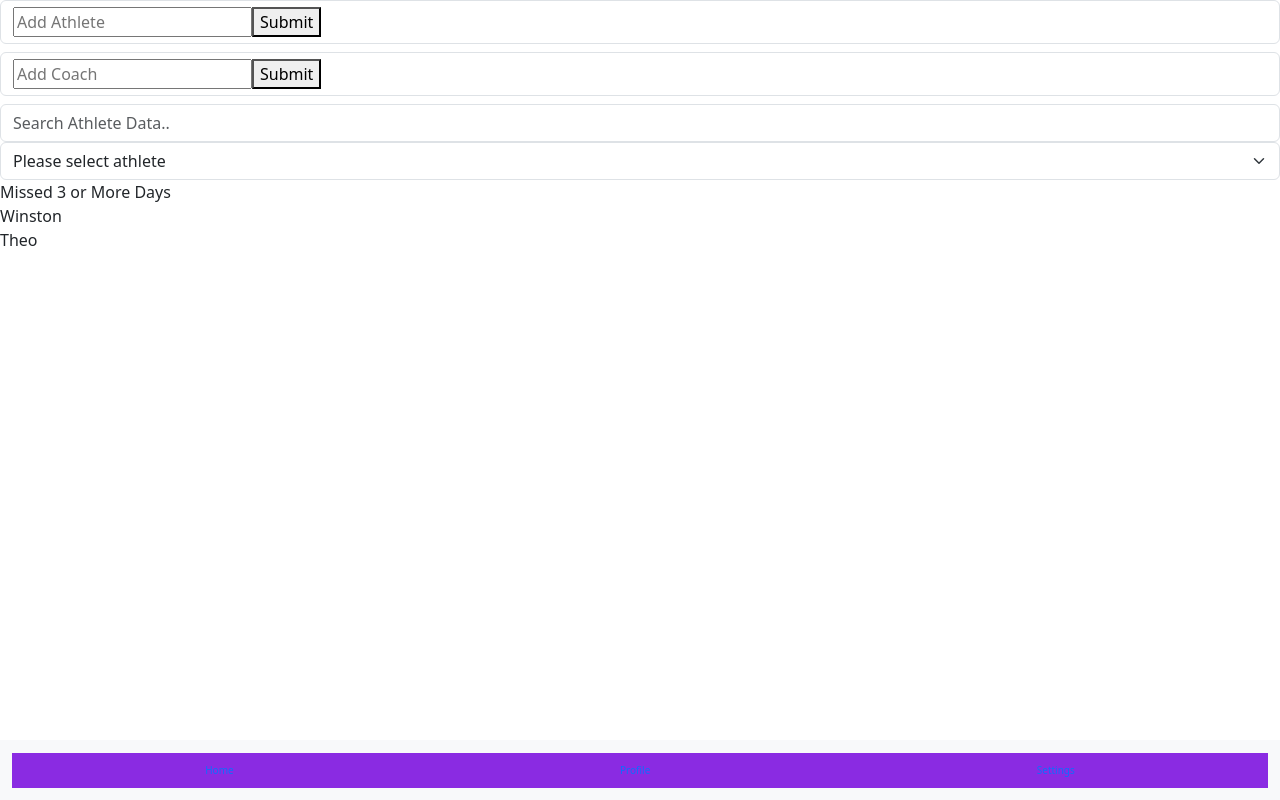
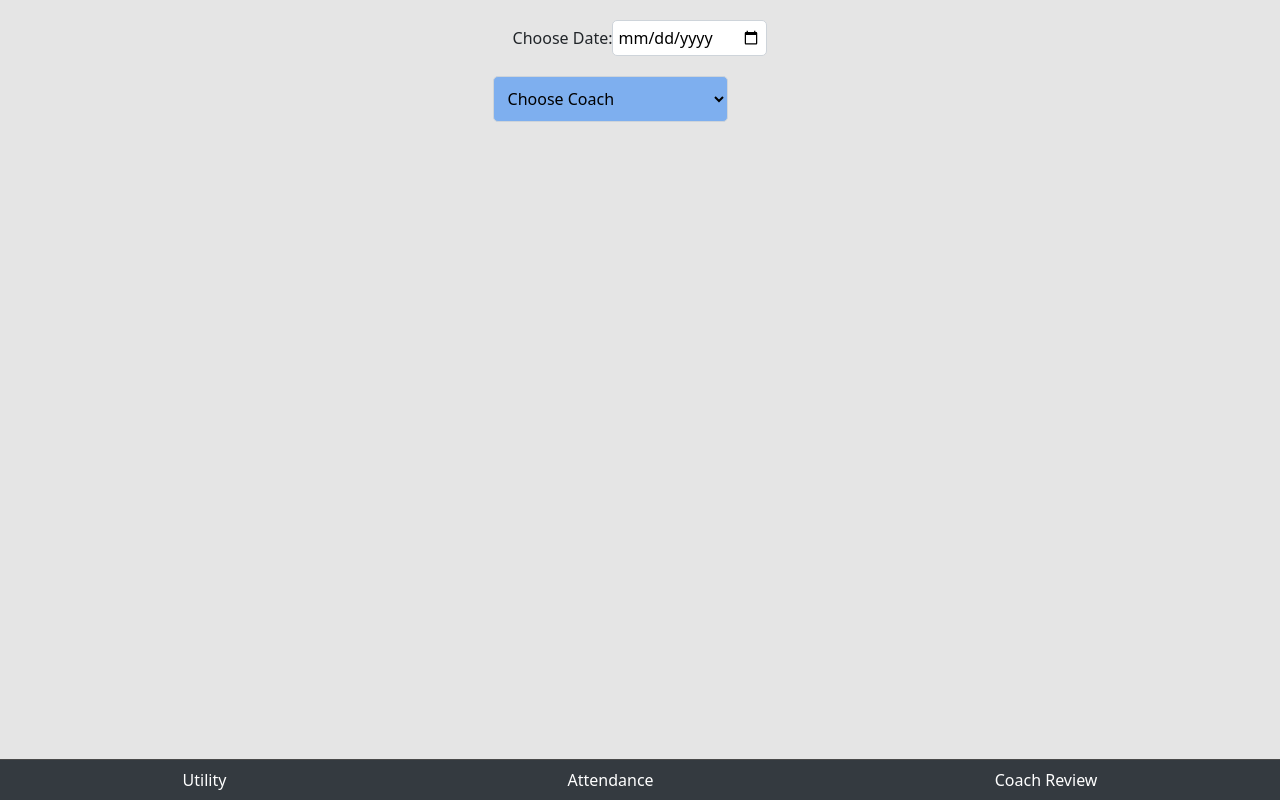
Before and after one commit to ScottEansor/wsc-attendance-2, a React (Vite) app in the folder frontend/: page / in a window 1280 px wide. Built offline with nearby package versions, Linux system fonts and the light colour scheme.

Commit message:
styled most of the app

```diff
--- a/frontend/src/App.jsx
+++ b/frontend/src/App.jsx
@@ -5,12 +5,12 @@ import Utility from "./Components/Utility.jsx";
 
 function App() {
   return (
-    <>
-      <Utility />
+    <div className="app-container">
+      {/* <Utility /> */}
       {/* <Attendance /> */}
-      {/* <CoachReview></CoachReview> */}
+      <CoachReview></CoachReview>
       <NavBar />
-    </>
+    </div>
   );
 }
 
--- a/frontend/src/Components/AthleteHistory.jsx
+++ b/frontend/src/Components/AthleteHistory.jsx
@@ -1,16 +1,12 @@
 import React, { useState, useMemo, useEffect } from "react";
-// ------review use effect with Tim and talk about function for review. make sure its dialed
+import "./utility.css"; // Ensure the path is correct
 
-//
 export default function AthleteHistory({ history }) {
   const [searchTerm, setSearchTerm] = useState("");
   const [selectedAthlete, setSelectedAthlete] = useState("");
-  //test make sure data collection correct with Tim
 
   const selectedAthleteAbsentDates = useMemo(() => {
     let absentDates = [];
-
-    // Loop through testAthletes to compare names and check if the athlete has a coach
     history.forEach((testAthlete) => {
       if (
         testAthlete.name.toLowerCase() === selectedAthlete.toLowerCase() &&
@@ -20,12 +16,11 @@ export default function AthleteHistory({ history }) {
       }
     });
     return absentDates;
-  }, [selectedAthlete]);
+  }, [selectedAthlete, history]);
 
   const filteredAthletes = useMemo(
     () => [
       ...new Set(
-        //set doesnt allow duplicate values in an array/ also a data structure type
         history
           .filter((athlete) =>
             athlete.name.toLowerCase().includes(searchTerm.toLowerCase())
@@ -33,47 +28,42 @@ export default function AthleteHistory({ history }) {
           .map((filteredAthlete) => filteredAthlete.name)
       ),
     ],
-    [searchTerm]
+    [searchTerm, history]
   );
 
   useEffect(() => {
     if (searchTerm) {
       setSelectedAthlete(filteredAthletes[0] || "");
     }
-  }, [filteredAthletes]);
-
-  // was just starting to try to solve the next div functionallity wise
-  // useEffect(() => {
-  //   if (absentAthleteCount > 3) {
-  //     displayAthleteHistory(selectedAthlete);
-  //   }
-  // }, [absentAthleteCount]);
+  }, [filteredAthletes, searchTerm]);
 
   return (
-    <div>
+    <div className="main-container p-3 mb-2">
       <input
         type="text"
         className="form-control"
-        placeholder="Search Athlete Data.."
+        placeholder="Search Athlete Data..."
         value={searchTerm}
         onChange={(e) => setSearchTerm(e.target.value)}
       />
       <select
-        className="form-select"
+        className="form-select custom-select"
         value={selectedAthlete}
         onChange={(e) => setSelectedAthlete(e.target.value)}
       >
         <option value="">Please select athlete</option>
-        {filteredAthletes.map((athlete) => {
-          return <option key={athlete}>{athlete}</option>;
-        })}
+        {filteredAthletes.map((athlete) => (
+          <option key={athlete}>{athlete}</option>
+        ))}
       </select>
       {selectedAthlete && (
         <>
-          <div>Days missed: {selectedAthleteAbsentDates.length}</div>
-          <div>
+          <div className="days-missed-container">
+            Days missed: {selectedAthleteAbsentDates.length}
+          </div>
+          <div className="dates-list-container">
             {selectedAthleteAbsentDates.map((selectedAthleteAbsentDate) => (
-              <div key={selectedAthleteAbsentDate}>
+              <div key={selectedAthleteAbsentDate} className="date-item">
                 {selectedAthleteAbsentDate}
               </div>
             ))}
--- a/frontend/src/Components/Attendance.css
+++ b/frontend/src/Components/Attendance.css
@@ -1,5 +1,11 @@
+/* General Layout */
+.app-container {
+  display: flex;
+  flex-direction: column;
+  height: 100vh; /* Full height of the viewport */
+}
+
 /* Date Display */
-
 .date-display-container {
   text-align: center;
   margin: 20px;
@@ -17,7 +23,6 @@
   font-weight: bold;
 }
 
-
 /* Coach Display */
 .coach-display-container {
   text-align: center;
@@ -28,36 +33,43 @@
   padding: 10px;
   border: 1px solid #ced4da;
   border-radius: 5px;
-    background-color: #4a6885;
   width: 80%;
 }
-
-
 
 .coach-select-dropdown {
   padding: 10px;
   border: 1px solid #ced4da;
   border-radius: 5px;
-    background-color: #4a6885;
+  background-color: #7eafef;
   width: 80%;
   font-size: 16px;
   font-weight: inherit;
   cursor: pointer;
 }
+
 /* Athlete Select */
 .athlete-list-container {
+  display: flex;
   flex-grow: 1;
   padding: 20px;
-}
-
-.search-bar {
-  text-align: center;
+  overflow: hidden; /* Prevents overflowing content */
 }
 
 .absent-list,
 .present-list {
+  flex: 1; /* Takes equal space */
   height: 100%;
   overflow-y: auto;
+  border-radius: 10px;
+  margin: 0 10px; /* Space between lists */
+}
+
+.absent-list {
+  background-color: rgb(218, 134, 134);
+}
+
+.present-list {
+  background-color: rgb(134, 218, 134); /* Adjust color for clarity */
 }
 
 .absent-list h3,
--- a/frontend/src/Components/MissedAthletes.jsx
+++ b/frontend/src/Components/MissedAthletes.jsx
@@ -25,8 +25,8 @@ export default function MissedAthletes({ history }) {
     return results;
   }, [history]);
   return (
-    <div>
-      <header>Missed 3 or More Days</header>
+    <div className="missed-container p-2">
+      <header className="missed-header">Missed 3 or More Days</header>
       <div>
         {threeOrMoreMissed.map((athlete) => {
           return <div key={athlete}>{athlete}</div>;
--- a/frontend/src/Components/NavBar.jsx
+++ b/frontend/src/Components/NavBar.jsx
@@ -1,18 +1,19 @@
 import React from "react";
+import "bootstrap/dist/css/bootstrap.min.css"; // Ensure Bootstrap is imported
 
 export default function NavBar() {
   return (
     <>
-      <nav className="navbar navbar-light bg-light fixed-bottom bottom-nav">
+      <nav className="navbar navbar-dark bg-dark fixed-bottom bottom-nav">
         <div className="container-fluid d-flex justify-content-around">
-          <a href="#home" className="nav-item text-center">
-            <div>Home</div>
+          <a href="#home" className="nav-item text-center nav-link">
+            <div>Utility</div>
           </a>
-          <a href="#profile" className="nav-item text-center">
-            <div>Profile</div>
+          <a href="#profile" className="nav-item text-center nav-link">
+            <div>Attendance</div>
           </a>
-          <a href="#settings" className="nav-item text-center">
-            <div>Settings</div>
+          <a href="#settings" className="nav-item text-center nav-link">
+            <div>Coach Review</div>
           </a>
         </div>
       </nav>
--- a/frontend/src/Components/Utility.jsx
+++ b/frontend/src/Components/Utility.jsx
@@ -3,6 +3,7 @@ import AddAthlete from "./AddAthlete";
 import AddCoach from "./AddCoach";
 import AthleteHistory from "./AthleteHistory";
 import MissedAthletes from "./MissedAthletes.jsx";
+import "./utility.css";
 
 const testAthletes = [
   { name: "Tyson", coach: "Coach Tony", date: "2024-08-01" },
@@ -23,9 +24,11 @@ const testAthletes = [
 
 export default function Utility() {
   return (
-    <div>
-      <AddAthlete />
-      <AddCoach />
+    <div className="utility">
+      <div className="add-container d-flex flex-column align-items-center p-3 mb-2">
+        <AddAthlete />
+        <AddCoach />
+      </div>
       <AthleteHistory history={testAthletes} />
       <MissedAthletes history={testAthletes} />
     </div>
--- /dev/null
+++ b/frontend/src/Components/utility.css
@@ -0,0 +1,142 @@
+.utility{
+    background-color: ;
+}
+
+/* Custom styles for select with a bluish-grey background */
+.custom-select {
+    background-color: #7eafef !important; /* Bluish grey color */
+    font-weight: bold;
+    color: #000; /* Ensure text is readable */
+    text-align: center;
+    border: none; /* Remove default border */
+    border-radius: 4px; /* Smooth rounded corners */
+  }
+
+  /* Container for missed dates */
+  .days-missed-container {
+    background-color: #86a1b2; /* Container color */
+    box-shadow: 0 4px 8px rgba(0, 0, 0, 0.1); /* Box shadow */
+    padding: 10px; /* Reduced padding for mobile */
+    border-radius: 5px; /* Rounded corners */
+    width: 100%;
+  }
+
+  /* Dates list items */
+  .date-item {
+    text-align: left;
+    font-size: 0.9rem;
+    padding: 5px 0; /* Add padding for list items */
+  }
+
+  /* Main container styling with a lighter background */
+  .main-container {
+    background-color: #e5e5e5; /* Light grey */
+    padding: 10px; /* Reduced padding for mobile */
+    display: flex; /* Flex alignment */
+    flex-direction: column; /* Column layout */
+    align-items: center; /* Center items */
+    justify-content: start; /* Align items at the start */
+  }
+
+  /* Dates list container */
+  .dates-list-container {
+    background-color: #d3d3d3; /* Light grey */
+    padding: 10px; /* Reduced padding */
+    border-radius: 8px;
+    box-shadow: 0 4px 8px rgba(0, 0, 0, 0.1); /* Subtle shadow */
+    align-self: flex-start; /* Align left */
+    width: 100%;
+    max-height: 120px; /* Set to a height that fits about 3 items */
+    overflow-y: auto; /* Enables vertical scrolling when content exceeds height */
+  }
+
+
+  /* Add Coach and Add Athlete containers */
+  .add-container {
+    background-color: #e5e5e5; /* Matching light grey */
+    padding: 10px; /* Small padding */
+    border-radius: 8px; /* Rounded corners */
+    box-shadow: 0 2px 4px rgba(0, 0, 0, 0.1); /* Light shadow */
+    display: flex; /* Flex alignment */
+    align-items: center; /* Center items */
+    justify-content: space-between; /* Space between input and button */
+    width: 100%; /* Full width for mobile */
+    max-width: 400px; /* Contain within max width */
+  }
+
+  /* Input styles */
+  input[type="text"] {
+    flex: 1; /* Takes available space */
+    padding: 8px; /* Smaller padding */
+    margin-right: 5px; /* Space between input and button */
+    border: 1px solid #ccc; /* Light border */
+    border-radius: 4px; /* Rounded corners */
+    background-color: #f5f5f5; /* Light grey background */
+    font-size: 0.9rem; /* Slightly smaller font */
+  }
+
+  /* Button styles */
+  button {
+    background-color: #7eafef; /* Matches select */
+    color: #fff; /* White text */
+    border: none; /* No border */
+    padding: 8px 12px; /* Compact padding */
+    border-radius: 4px; /* Rounded corners */
+    cursor: pointer; /* Pointer cursor */
+    font-size: 0.9rem; /* Smaller font for mobile */
+    transition: background-color 0.3s ease; /* Smooth hover transition */
+  }
+
+  /* Button hover effect */
+  button:hover {
+    background-color: #669ad9; /* Darker on hover */
+  }
+
+  /* Missed Athletes container */
+.missed-container {
+    background-color: #d3d3d3; /* Matching light grey for consistency */
+    padding: 10px;
+    border-radius: 8px;
+    box-shadow: 0 4px 8px rgba(0, 0, 0, 0.1); /* Consistent shadow */
+    width: 100%;
+    max-width: 400px; /* Constrain width for a clean look */
+  }
+
+  /* Header styling */
+  .missed-header {
+    background-color: #000000; /* Light red color */
+    background-color: #f08080;
+    font-weight: bold;
+    text-align: center;
+    margin-bottom: 10px; /* Space below header */
+    border-radius: 10px;
+  }
+
+  /* Missed athletes list styling */
+  .missed-list-container {
+    background-color: #d3d3d3; /* Same background as dates-list-container */
+    padding: 10px; /* Consistent padding */
+    border-radius: px;
+    max-height: 120px; /* Same max height to keep uniformity */
+    overflow-y: auto; /* Enable scroll if list exceeds height */
+
+  }
+
+  /* List items */
+  .date-item {
+    text-align: left;
+    font-size: 0.9rem;
+    padding: 5px 0; /* Consistent padding for list items */
+  }
+
+  /* Apply a light grey background to the entire app */
+.app-container {
+    background-color: #e5e5e5; /* Light grey background */
+    min-height: 100vh; /* Ensures full height of the viewport */
+    width: 100%; /* Full width */
+    display: flex; /* Optional: Flex for layout control */
+    flex-direction: column; /* Column layout */
+    align-items: center; /* Center all content horizontally */
+    padding: 0; /* Remove any default padding */
+    margin: 0; /* Remove any default margin */
+  }
--- a/frontend/src/index.css
+++ b/frontend/src/index.css
@@ -1,20 +1,16 @@
+/* Custom styles for the bottom navigation */
 .bottom-nav {
-    height: 60px;
-  }
+  background-color: #343a40 !important; /* Darker background */
+  border-top: 1px solid #4a4a4a; /* Optional border for a sleek look */
+}
 
-  .nav-item {
-    text-align: center;
-    flex-grow: 1;
-    display: flex;
-    flex-direction: column;
-    justify-content: center;
-    align-items: center;
-    font-size: 12px;
-    text-decoration: none;
-    padding: 10px;
-    background-color: blueviolet;
-  }
+/* Navbar links */
+.nav-link {
+  color: #ffffff !important; /* White text */
+  transition: color 0.3s ease; /* Smooth transition for hover effect */
+}
 
-  .nav-item div {
-    font-size: 10px;
-  }
+/* Hover effect for Navbar links */
+.nav-link:hover {
+  color: #007bff !important; /* Blue color on hover */
+}
```
Lines whose indentation alone changed are shown as unchanged.
